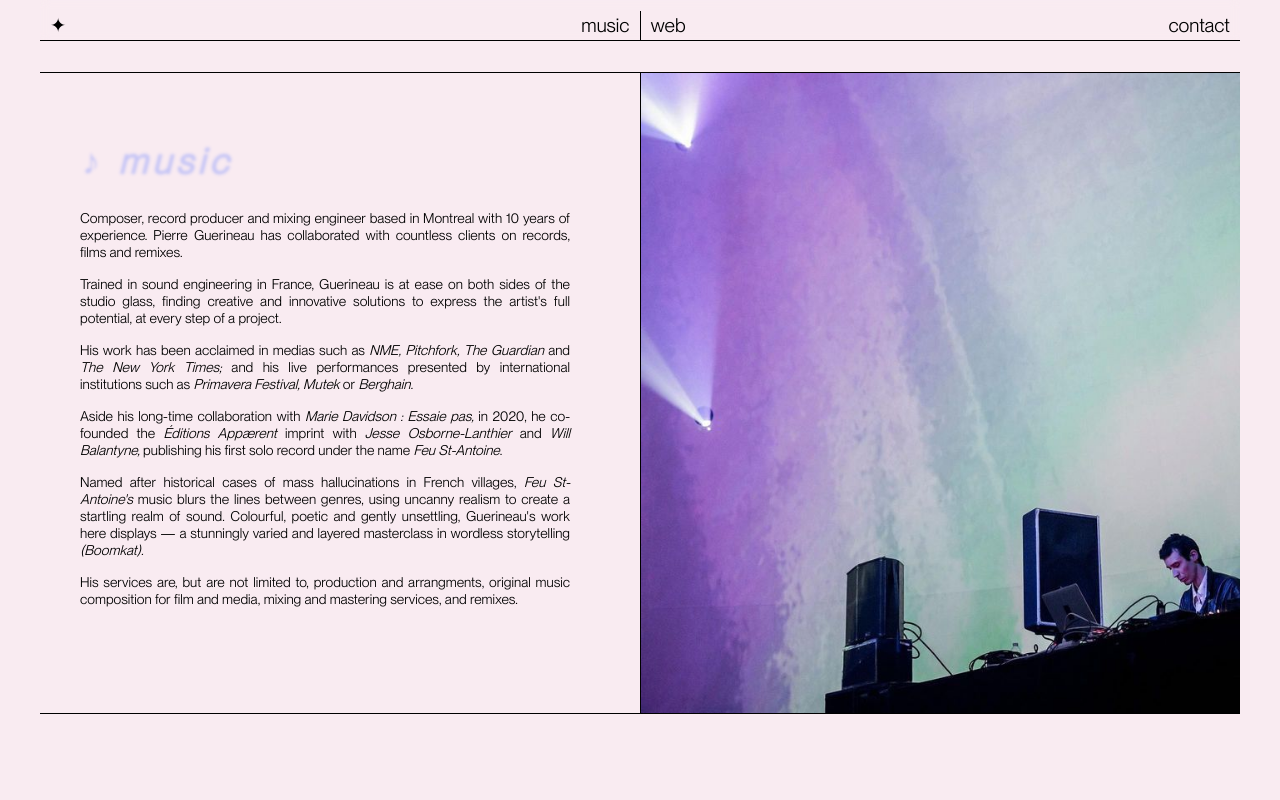
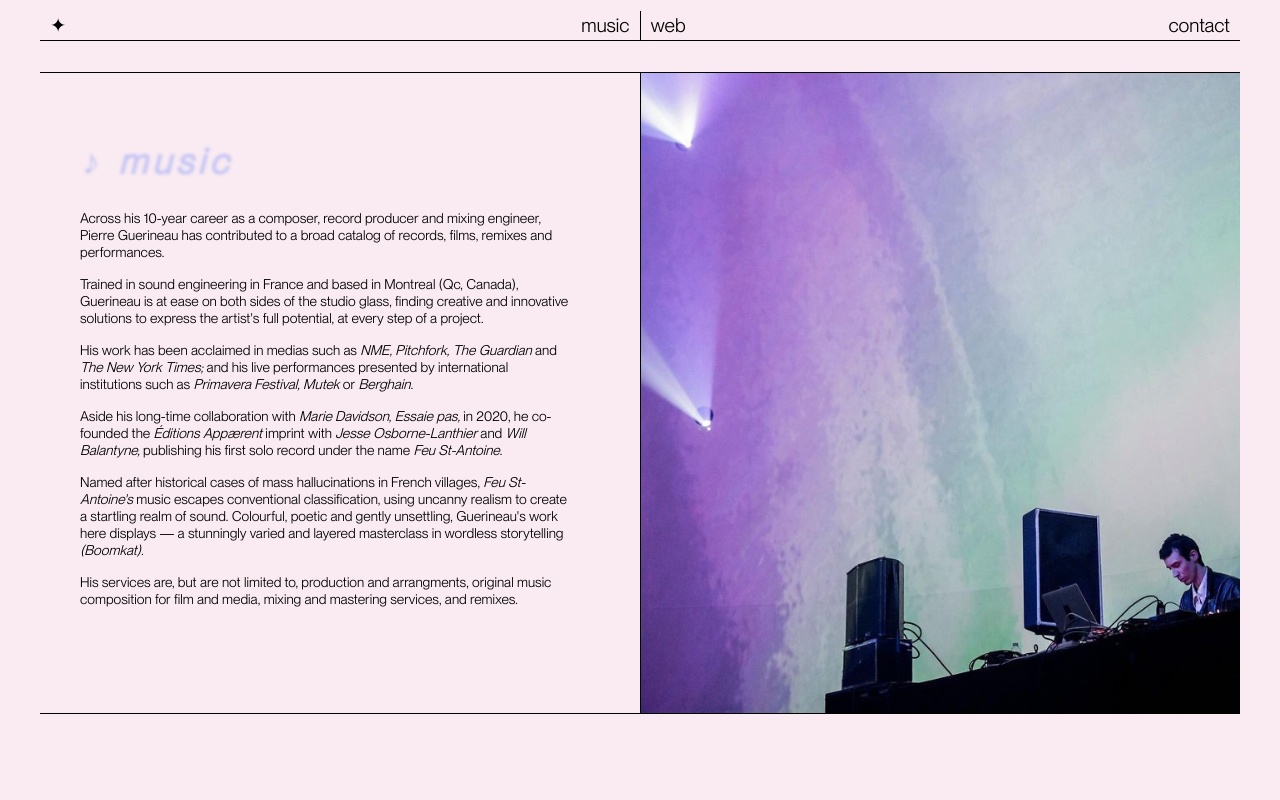
Before and after one commit to piaere/pg-official-v2, a React (Vite) app in the folder pg-vite/: page /music in a window 1280 px wide. Shown: the top 800 px of the page. Built offline with nearby package versions, Linux system fonts and the light colour scheme.

Commit message:
no justify

```diff
--- a/pg-vite/src/Header.jsx
+++ b/pg-vite/src/Header.jsx
@@ -3,15 +3,14 @@ import { useLocation, Link } from "react-router-dom";
 import { useEffect } from "react";
 
 const Header = () => {
-
   // BACK TO TOP OF PAGE ON CLICK WHEN NAVIGATING
   const { pathname } = useLocation();
-
-  console.log(pathname)
 
   useEffect(() => {
     window.scrollTo(0, 0);
   }, [pathname]);
+
+  let isActive = false;
 
   return (
     <nav>
--- a/pg-vite/src/css/Global.css
+++ b/pg-vite/src/css/Global.css
@@ -138,7 +138,7 @@ video {
   display: grid;
   grid-auto-rows: 1fr;
   grid-template-columns: 1fr 1fr;
-  text-align: justify;
+  /* text-align: justify; */
   border-bottom: 1px black solid;
 }
 
--- a/pg-vite/src/css/Header.css
+++ b/pg-vite/src/css/Header.css
@@ -37,11 +37,15 @@
 }
 
 .link-btn:hover {
-  color: rgb(114, 101, 114);
+  /* color: transparent; */
+  text-shadow: 0 0 0.1vh rgb(132, 132, 132);
+  color: rgb(98, 98, 98);
+  /* filter: drop-shadow(1px 1px 1px grey); */
+  /* font-style: italic; */
+  /* transform: scale(1, 0.2); */
 }
 
 .link-btn:active {
-  /* transform: scale(0.95, 1.05); */
   color: rgb(91, 63, 91);
 }
 
--- a/pg-vite/src/css/web.css
+++ b/pg-vite/src/css/web.css
@@ -1,5 +1,4 @@
 .web {
-
     display: flex;
     flex-direction: column;
     flex-wrap: nowrap;
@@ -26,7 +25,7 @@
 
 
 .border-bottom {
-    padding: 10px;
+    padding: 10px 20px;
     /* margin: 0 6.5vw; */
 
     letter-spacing: 1px;
@@ -55,7 +54,7 @@
     display: grid;
     grid-template-columns: 1fr 2fr 4fr;
     gap: 0px 3%;
-    text-align: justify;
+    /* text-align: justify; */
 }
 
 
--- a/pg-vite/src/music.jsx
+++ b/pg-vite/src/music.jsx
@@ -16,15 +16,15 @@ const Music = () => {
           <div className="bio">
             {/* <div className="section"> </div>   */}
             <div className="bio-paragraph ">
-              Composer, record producer and mixing engineer based in Montreal
-              with 10 years of experience. Pierre Guerineau has collaborated
-              with countless clients on records, films and remixes.
+              Across his 10-year career as a composer, record producer and
+              mixing engineer, Pierre Guerineau has contributed to a broad
+              catalog of records, films, remixes and performances.
             </div>
             <div className="bio-paragraph ">
-              Trained in sound engineering in France, Guerineau is at ease on
-              both sides of the studio glass, finding creative and innovative
-              solutions to express the artist's full potential, at every step of
-              a project.
+              Trained in sound engineering in France and based in Montreal (Qc,
+              Canada), Guerineau is at ease on both sides of the studio glass,
+              finding creative and innovative solutions to express the artist's
+              full potential, at every step of a project.
             </div>
             <div className="bio-paragraph ">
               His work has been acclaimed in medias such as{" "}
@@ -35,7 +35,7 @@ const Music = () => {
               <i> Berghain.</i>
             </div>
             <div className="bio-paragraph ">
-              Aside his long-time collaboration with <i>Marie Davidson :</i>{" "}
+              Aside his long-time collaboration with <i>Marie Davidson,</i>{" "}
               <i>Essaie pas,</i> in 2020, he co-founded the{" "}
               <i>Éditions Appærent</i> imprint with{" "}
               <i>Jesse Osborne-Lanthier</i> and <i>Will Balantyne,</i>{" "}
@@ -44,13 +44,12 @@ const Music = () => {
             </div>
             <div className="bio-paragraph ">
               Named after historical cases of mass hallucinations in French
-              villages, <i>Feu St-Antoine's</i> music blurs the lines between
-              genres, using uncanny realism to create a startling realm of
-              sound. Colourful, poetic and gently unsettling, Guerineau's work
-              here displays — a stunningly varied and layered masterclass in
-              wordless storytelling <i>(Boomkat).</i>
+              villages, <i>Feu St-Antoine's</i> music escapes conventional
+              classification, using uncanny realism to create a startling realm
+              of sound. Colourful, poetic and gently unsettling, Guerineau's
+              work here displays — a stunningly varied and layered masterclass
+              in wordless storytelling <i>(Boomkat).</i>
             </div>
-            {/* <div></div> */}
             <div className="bio-paragraph ">
               {" "}
               His services are, but are not limited to, production and
--- a/pg-vite/src/web.jsx
+++ b/pg-vite/src/web.jsx
@@ -46,8 +46,8 @@ const Web = () => {
             <div className="bio-paragraph less-padding">
               Driven by a life-long fascination for web technologies and a
               desire to create empowering tools for individuals and communities,
-              in 2022 Pierre Guerineau graduates from Concordia University in
-              Full-Stack Web Development.
+              in 2022 Pierre Guerineau graduates from{" "}
+              <i>Concordia University</i> in Full-Stack Web Development.
             </div>
             <div className="bio-paragraph less-padding">
               As human beings spend an increasing amount of their waking hours
@@ -58,11 +58,12 @@ const Web = () => {
               spaces.
             </div>
             <div className="bio-paragraph less-padding">
-              Using React, Javascript and CSS, he quickly started incorporating
-              the 3D Library Three.js in his web applications. He recently
-              completed a Solidity bootcamp allowing him to deploy smart
-              contracts on EVM-compatible blockchains and to incorporate web3
-              tooling in his development toolbox.
+              Using <i>React, Javascript and CSS,</i> he quickly started
+              incorporating the 3D Library <i>Three.js</i> in his web
+              applications. Completing his education with{" "}
+              <i>ETH Denver x Encode's Solidity</i> program allowed him to write
+              and deploy smart contracts on EVM-compatible blockchains, and
+              incorporate web3 tooling in his development toolbox.
             </div>
           </div>
         </div>
@@ -117,7 +118,7 @@ const Web = () => {
         <div className="video-container">
           <video
             playsInline
-            autoplay
+            autoPlay
             loop
             muted
             alt="All the devices"
@@ -162,7 +163,7 @@ const Web = () => {
         <div className="video-container">
           <video
             playsInline
-            autoplay
+            autoPlay
             loop
             muted
             alt="All the devices"
@@ -172,7 +173,7 @@ const Web = () => {
           />
         </div>
         <div className="margin"></div>
-
+        <div>More soon ^^</div>
       </div>
     </>
   );
```
